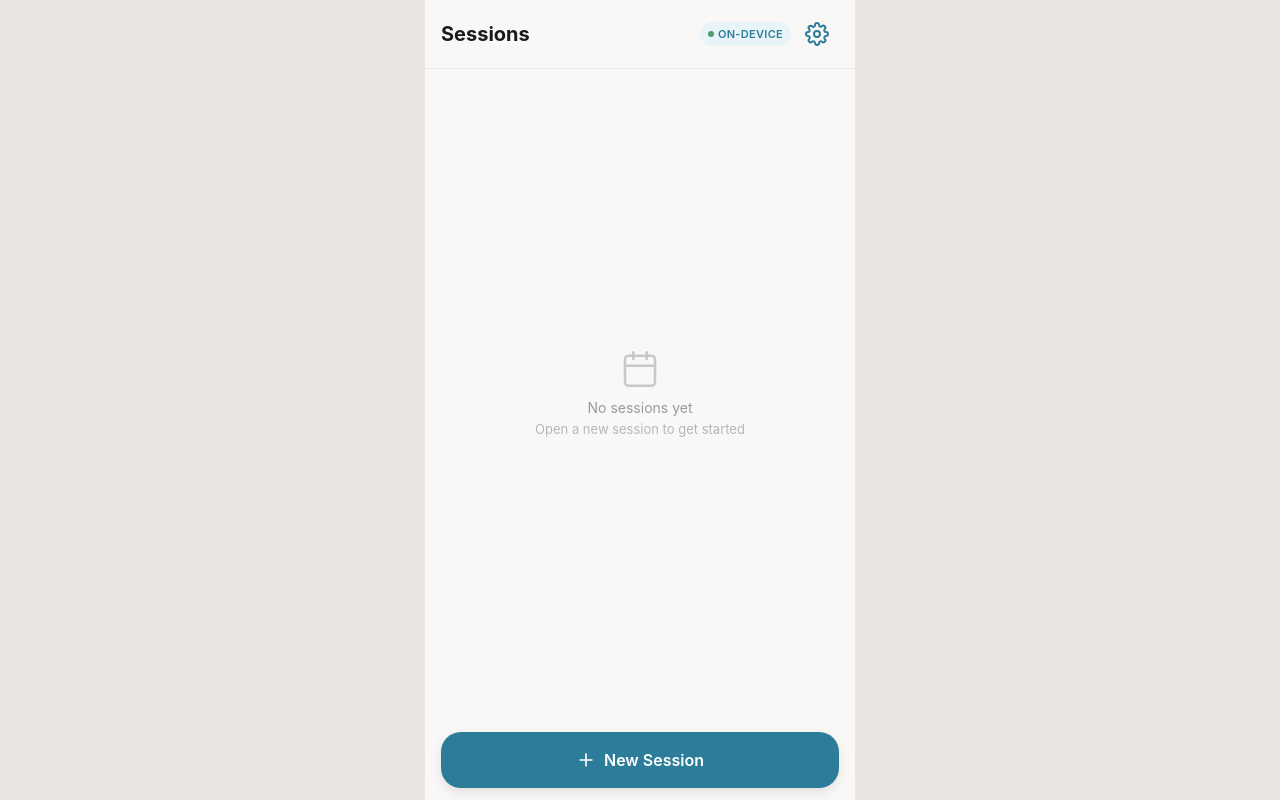
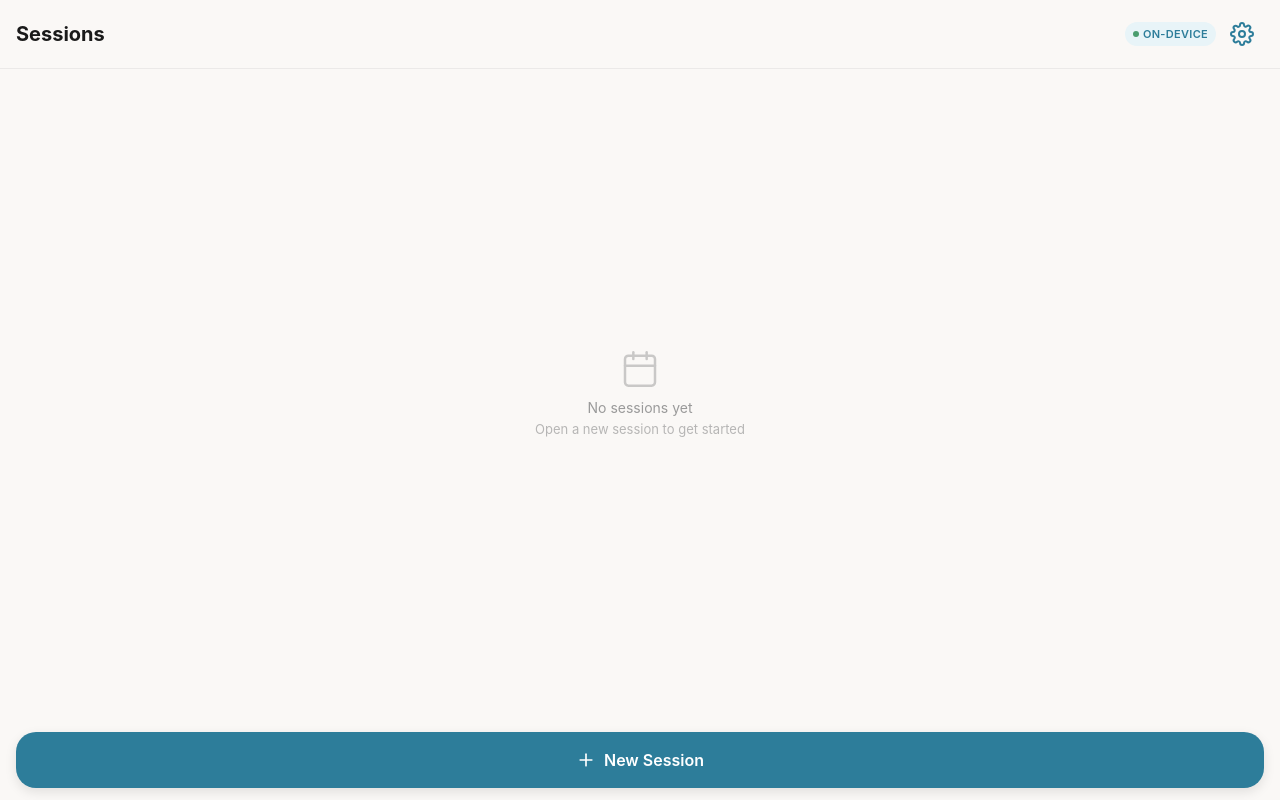
Before and after one commit to Dr-Toru/dr-toru, a website built with Vite: page index.html in a window 1280 px wide. Built offline with nearby package versions, Linux system fonts and the light colour scheme.

Commit message:
Constrain app, not styles

```diff
--- a/src-tauri/tauri.conf.json
+++ b/src-tauri/tauri.conf.json
@@ -14,7 +14,7 @@
     "windows": [
       {
         "title": "Dr. Toru",
-        "width": 800,
+        "width": 450,
         "height": 900
       }
     ],
--- a/src/styles.css
+++ b/src/styles.css
@@ -80,8 +80,7 @@ body {
 .app {
   position: relative;
   height: 100%;
-  max-width: 430px;
-  margin: 0 auto;
+  width: 100%;
   overflow: hidden;
   padding-top: var(--safe-top);
 }
```
